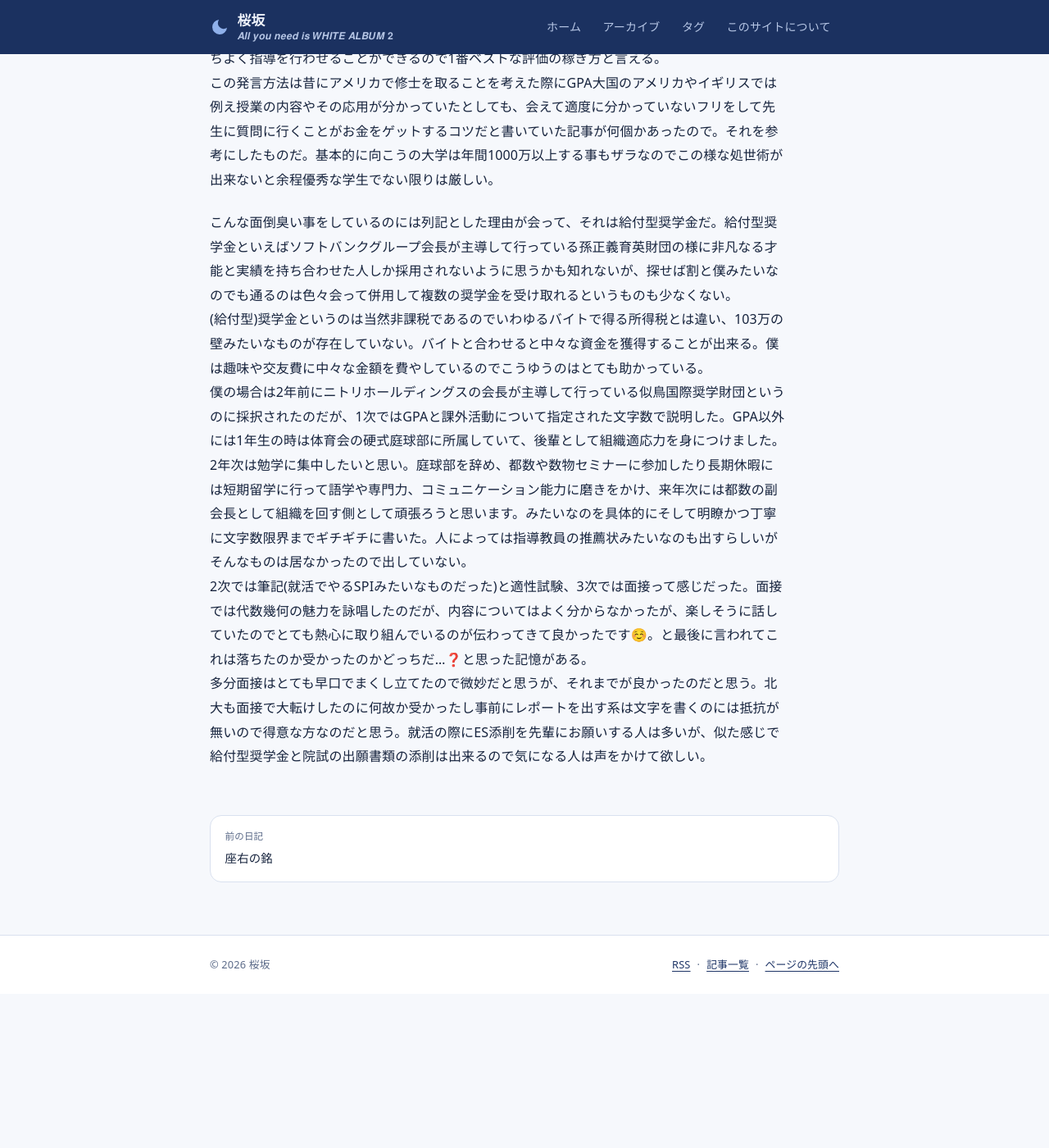
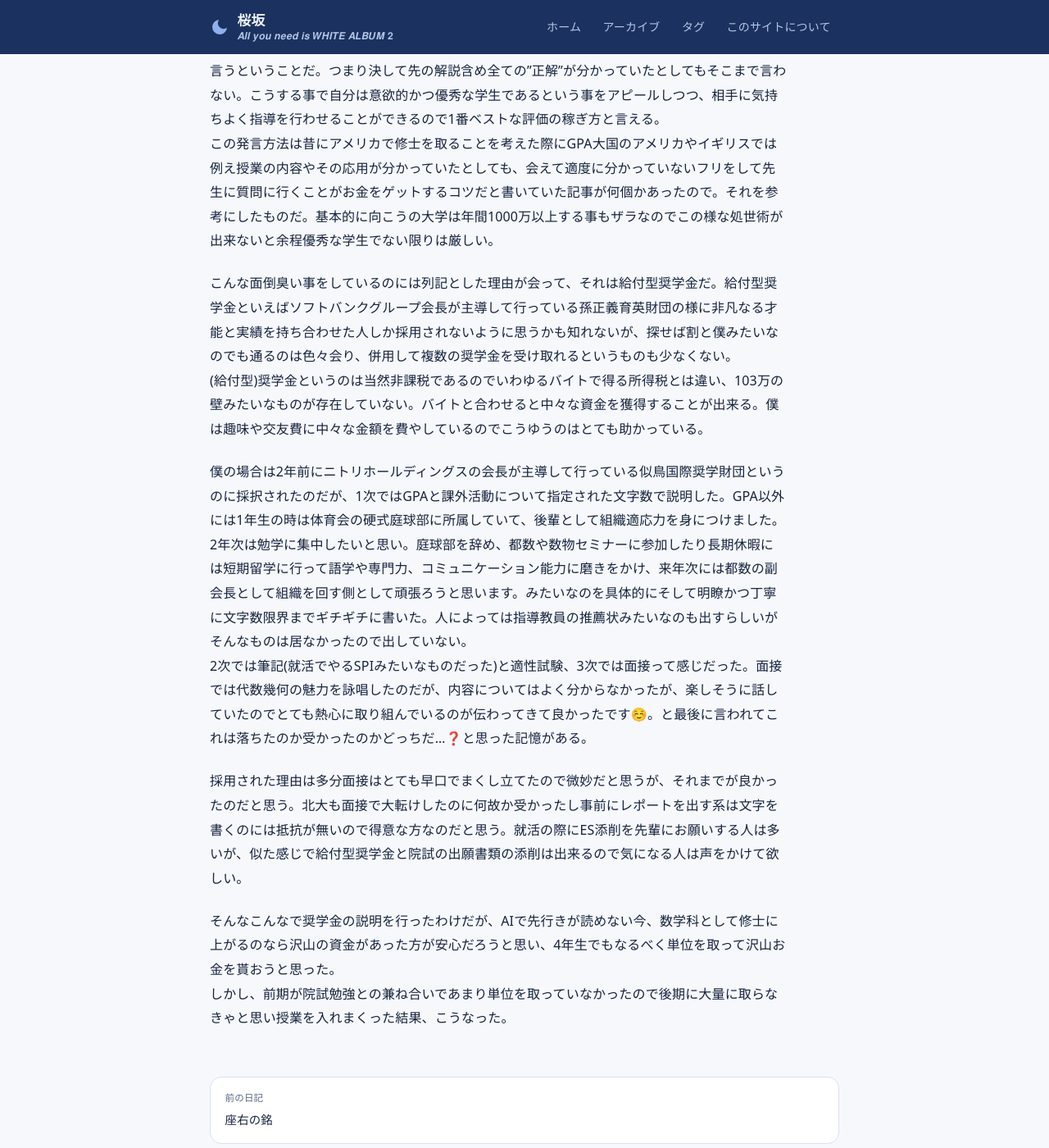
Before and after one commit to sakurazaka-math/sakurazaka-math.github.io, a Jekyll site: the page built from _posts/2026-10-25-day22.md, in a window 1280 px wide and 1400 px high, scrolled down 1062 px. Shown: the whole window at 82% size. Built offline with Jekyll 4.4.1, drawn with Linux system fonts in a browser that asks for light colours; before the commit the page ends 2274 px from its top, so only the background shows below that; some of the changed text lies outside the part shown.

Commit message:
2026-10-25-day22.md を更新

```diff
--- a/_posts/2026-10-25-day22.md
+++ b/_posts/2026-10-25-day22.md
@@ -10,17 +10,24 @@
 ## 何をしていたか？
 まず日記を更新していない間、僕は何をしていたのか❓ということから書こうと思う。
 
-端的に言うと本当に数学に関しては、本当に何もと言っていいほどしていない。というのも今期は34単位履修していて、毎週課題が10個くらいあってそれが余りにもやりたくなさ過ぎて精神が破壊されていた。
-当然数学の開講数というのは限られていて一般教養だったり情報系の授業でかさ増ししてこの数値になっている。
+端的に言うと本当に数学に関しては、本当に何もと言っていいほどしていない。というのも今期は34単位履修していて、毎週課題が10個くらいあってそれが余りにもやりたくないと言うか他に数学という明確にやりたい事があるのに多くの時間をあまり興味が無いことに費やさなくては行けないのが苦痛で病んでいた。
+
+今期の34単位というのには当然数学の開講数というのは限られていて一般教養だったり情報系の授業でかさ増ししてこの数値になっている。
 一応名誉の為に言っておくと、3年生になった時点で卒研以外の必要単位は当然取りきっている。つまり、この授業達は”普通”なら履修しなくてもいい単位ということだ。これらを全て取りきったとすると合計単位数は170単位になる。
 
-単位を取るだけなら切ったりして適度に休めば良いだけなのだが、僕はS(理科大での最高評価)を取る必要がある。
+単位を取るだけなら切ったりして適度に休めば良いだけなのだが、後述するが僕はS(理科大での最高評価。たとえば東大なら優上、早稲田ならA+)を取る必要がある。
 そのため、S以外は落単と等しいという思想に駆られており、当然課題は一回も手を抜かず誰が見ても完璧だろうというものに仕上げているし、出席は愚か遅刻はせず、前の方の席に座って授業中の質問には積極的に発言をしている。
+
 発言にもコツがあって、クリティカルな事を突きつつ、その後の先生の解説に繋がるような事を言うということだ。つまり決して先の解説含め全ての”正解”が分かっていたとしてもそこまで言わない。こうする事で自分は意欲的かつ優秀な学生であるという事をアピールしつつ、相手に気持ちよく指導を行わせることができるので1番ベストな評価の稼ぎ方と言える。
 この発言方法は昔にアメリカで修士を取ることを考えた際にGPA大国のアメリカやイギリスでは例え授業の内容やその応用が分かっていたとしても、会えて適度に分かっていないフリをして先生に質問に行くことがお金をゲットするコツだと書いていた記事が何個かあったので。それを参考にしたものだ。基本的に向こうの大学は年間1000万以上する事もザラなのでこの様な処世術が出来ないと余程優秀な学生でない限りは厳しい。
 
-こんな面倒臭い事をしているのには列記とした理由が会って、それは給付型奨学金だ。給付型奨学金といえばソフトバンクグループ会長が主導して行っている孫正義育英財団の様に非凡なる才能と実績を持ち合わせた人しか採用されないように思うかも知れないが、探せば割と僕みたいなのでも通るのは色々会って併用して複数の奨学金を受け取れるというものも少なくない。
+こんな面倒臭い事をしているのには列記とした理由が会って、それは給付型奨学金だ。給付型奨学金といえばソフトバンクグループ会長が主導して行っている孫正義育英財団の様に非凡なる才能と実績を持ち合わせた人しか採用されないように思うかも知れないが、探せば割と僕みたいなのでも通るのは色々会り、併用して複数の奨学金を受け取れるというものも少なくない。
 (給付型)奨学金というのは当然非課税であるのでいわゆるバイトで得る所得税とは違い、103万の壁みたいなものが存在していない。バイトと合わせると中々な資金を獲得することが出来る。僕は趣味や交友費に中々な金額を費やしているのでこうゆうのはとても助かっている。
+
 僕の場合は2年前にニトリホールディングスの会長が主導して行っている似鳥国際奨学財団というのに採択されたのだが、1次ではGPAと課外活動について指定された文字数で説明した。GPA以外には1年生の時は体育会の硬式庭球部に所属していて、後輩として組織適応力を身につけました。2年次は勉学に集中したいと思い。庭球部を辞め、都数や数物セミナーに参加したり長期休暇には短期留学に行って語学や専門力、コミュニケーション能力に磨きをかけ、来年次には都数の副会長として組織を回す側として頑張ろうと思います。みたいなのを具体的にそして明瞭かつ丁寧に文字数限界までギチギチに書いた。人によっては指導教員の推薦状みたいなのも出すらしいがそんなものは居なかったので出していない。
 2次では筆記(就活でやるSPIみたいなものだった)と適性試験、3次では面接って感じだった。面接では代数幾何の魅力を詠唱したのだが、内容についてはよく分からなかったが、楽しそうに話していたのでとても熱心に取り組んでいるのが伝わってきて良かったです☺️。と最後に言われてこれは落ちたのか受かったのかどっちだ...❓と思った記憶がある。
-多分面接はとても早口でまくし立てたので微妙だと思うが、それまでが良かったのだと思う。北大も面接で大転けしたのに何故か受かったし事前にレポートを出す系は文字を書くのには抵抗が無いので得意な方なのだと思う。就活の際にES添削を先輩にお願いする人は多いが、似た感じで給付型奨学金と院試の出願書類の添削は出来るので気になる人は声をかけて欲しい。
+
+採用された理由は多分面接はとても早口でまくし立てたので微妙だと思うが、それまでが良かったのだと思う。北大も面接で大転けしたのに何故か受かったし事前にレポートを出す系は文字を書くのには抵抗が無いので得意な方なのだと思う。就活の際にES添削を先輩にお願いする人は多いが、似た感じで給付型奨学金と院試の出願書類の添削は出来るので気になる人は声をかけて欲しい。
+
+そんなこんなで奨学金の説明を行ったわけだが、AIで先行きが読めない今、数学科として修士に上がるのなら沢山の資金があった方が安心だろうと思い、4年生でもなるべく単位を取って沢山お金を貰おうと思った。
+しかし、前期が院試勉強との兼ね合いであまり単位を取っていなかったので後期に大量に取らなきゃと思い授業を入れまくった結果、こうなった。
```
